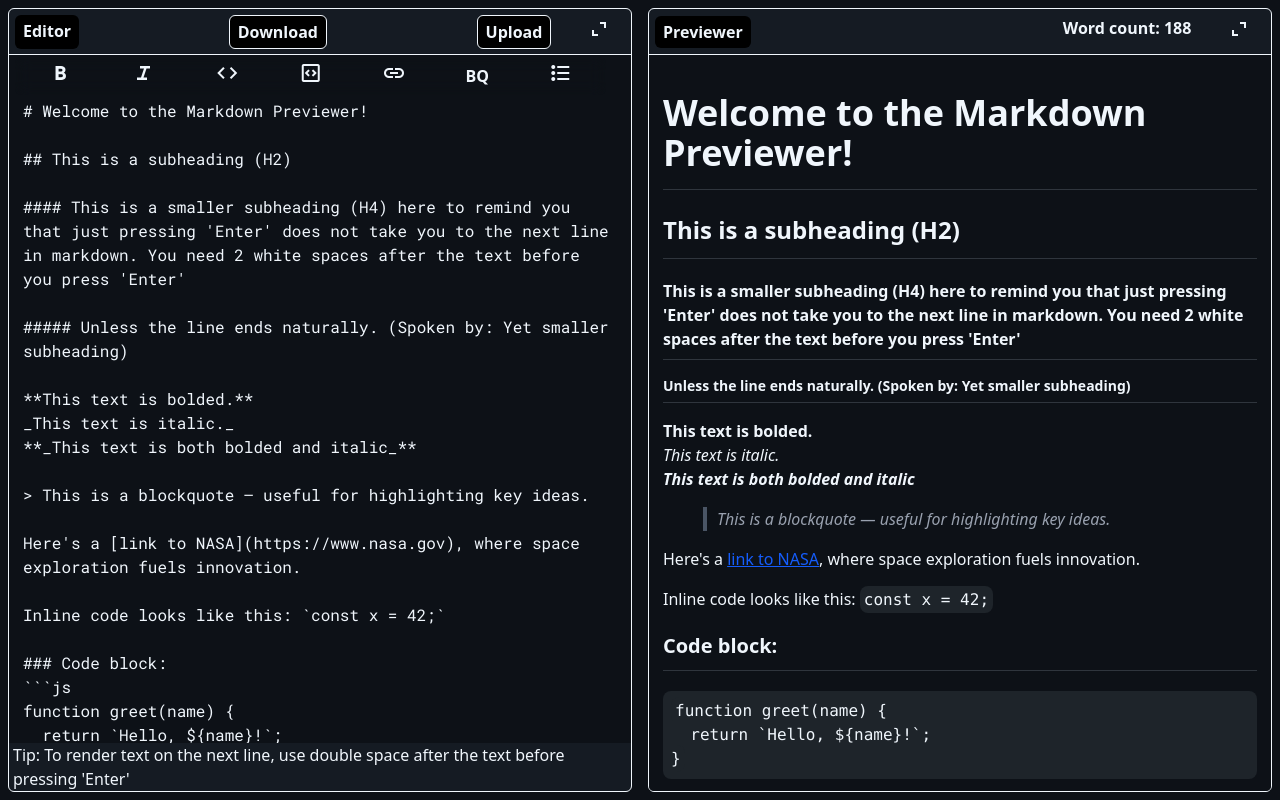
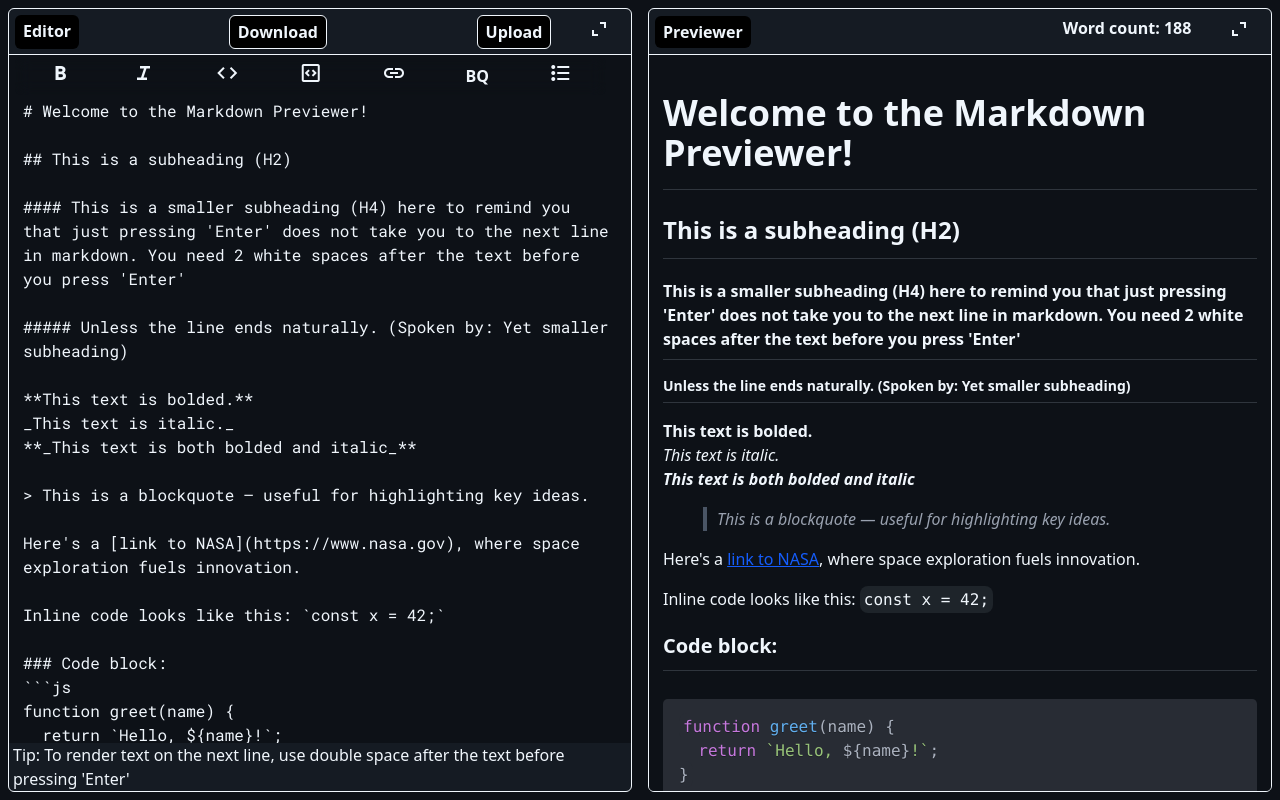
Before and after one commit to AyushShuklaIIIT/markdown-previewer, a React (Vite) app: page / in a window 1280 px wide. Built offline with nearby package versions, Linux system fonts and the light colour scheme.

Commit message:
Added syntax highlighting

```diff
--- a/package.json
+++ b/package.json
@@ -14,6 +14,7 @@
     "react": "^19.1.0",
     "react-dom": "^19.1.0",
     "react-markdown": "^10.1.0",
+    "react-syntax-highlighter": "^15.6.1",
     "remark-gfm": "^4.0.1",
     "tailwindcss": "^4.1.8"
   },
--- a/src/App.jsx
+++ b/src/App.jsx
@@ -1,6 +1,8 @@
 import React, { useState, useEffect, useRef, useCallback } from "react";
 import Markdown from "react-markdown";
 import remarkGfm from "remark-gfm";
+import { Prism as SyntaxHighlighter } from "react-syntax-highlighter";
+import { oneDark } from "react-syntax-highlighter/dist/esm/styles/prism";
 
 const debounce = (func, delay) => {
   let timer;
@@ -271,7 +273,28 @@ And, embedded images:
           </button>
         </div>
         <div className="markdown-body flex-1 overflow-auto p-3.5 bg-[#0d1117]">
-          <Markdown remarkPlugins={[[remarkGfm, { singleTilde: false }]]}>
+          <Markdown
+            remarkPlugins={[[remarkGfm, {singleTilde: false}]]}
+            components={{
+              code({ inline, className, children, ...props }) {
+                const match = /language-(\w+)/.exec(className || "");
+                return !inline && match ? (
+                  <SyntaxHighlighter
+                    style={oneDark}
+                    language={match[1]}
+                    PreTag="div"
+                    {...props}
+                  >
+                    {String(children).replace(/\n$/, "")}
+                  </SyntaxHighlighter>
+                ) : (
+                  <code className={className} {...props}>
+                    {children}
+                  </code>
+                );
+              },
+            }}
+          >
             {markdown}
           </Markdown>
         </div>
--- a/src/index.css
+++ b/src/index.css
@@ -56,7 +56,7 @@
 }
 
 .markdown-body pre {
-  @apply overflow-x-auto text-base font-normal font-mono mt-4 mb-4 p-2 block whitespace-pre overflow-visible w-full rounded-lg bg-[#1e242a];
+  @apply overflow-x-auto text-base font-normal font-mono mt-4 mb-4 block whitespace-pre overflow-visible w-full rounded-lg
 }
 
 .markdown-body a {
```
Also changed, not shown: 1 other file (tests, documents, lock files or other folders).
